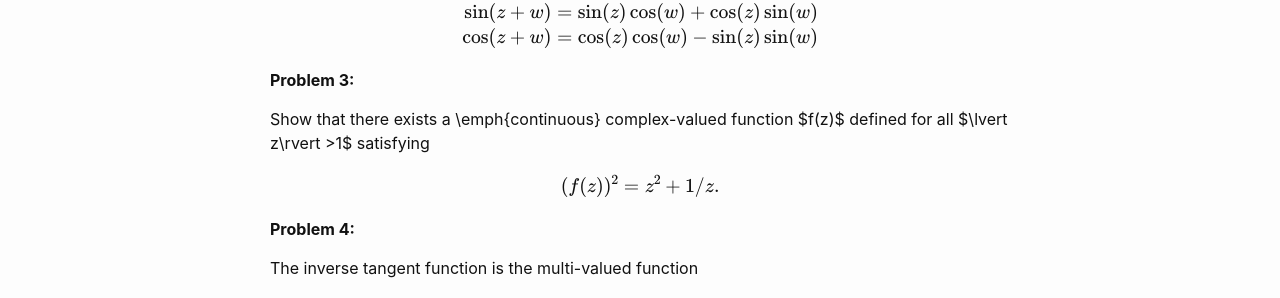
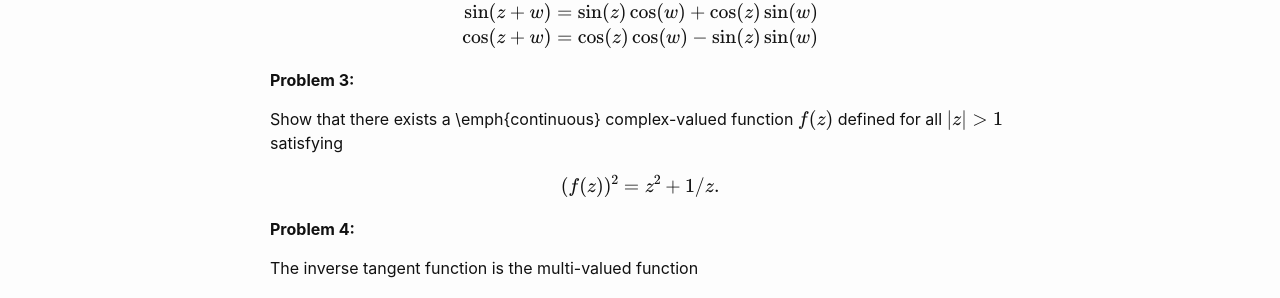
Before and after one commit to wcasper/math412fall2021, a Jekyll site: the page built from _homework/hw2.md, in a window 1280 px wide. Shown: the part 684-982 px from the top of the page. Built offline with Jekyll 4.4.1, drawn with Linux system fonts in a browser that asks for light colours.

Commit message:
fixed typo

```diff
--- a/_homework/hw2.md
+++ b/_homework/hw2.md
@@ -30,7 +30,7 @@ $$
 
 **Problem 3:**
 
-Show that there exists a \emph{continuous} complex-valued function $f(z)$ defined for all $\lvert z\rvert >1$ satisfying
+Show that there exists a \emph{continuous} complex-valued function $$f(z)$$ defined for all $$\lvert z\rvert >1$$ satisfying
 
 $$(f(z))^2 = z^2 + 1/z.$$
 
```
